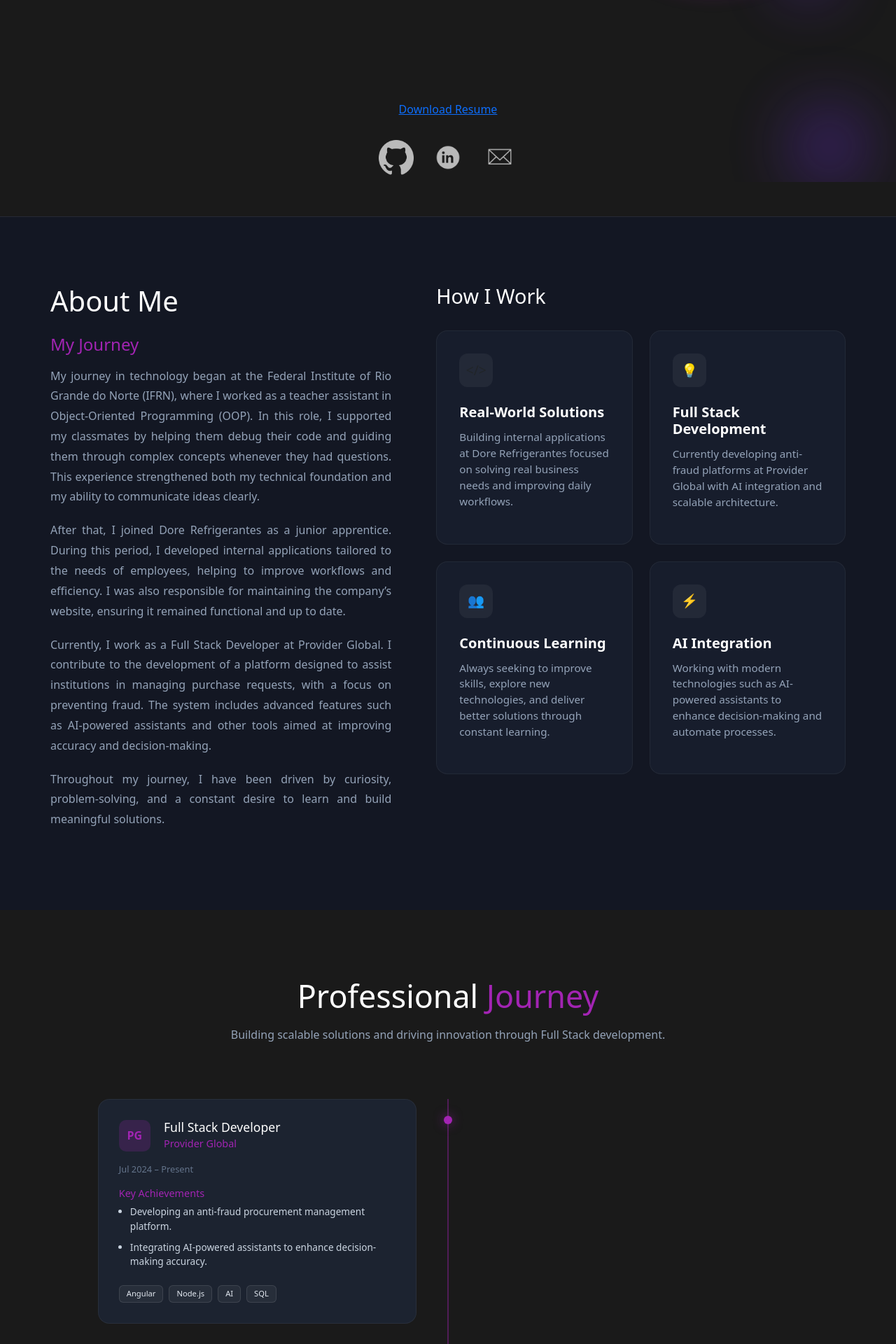
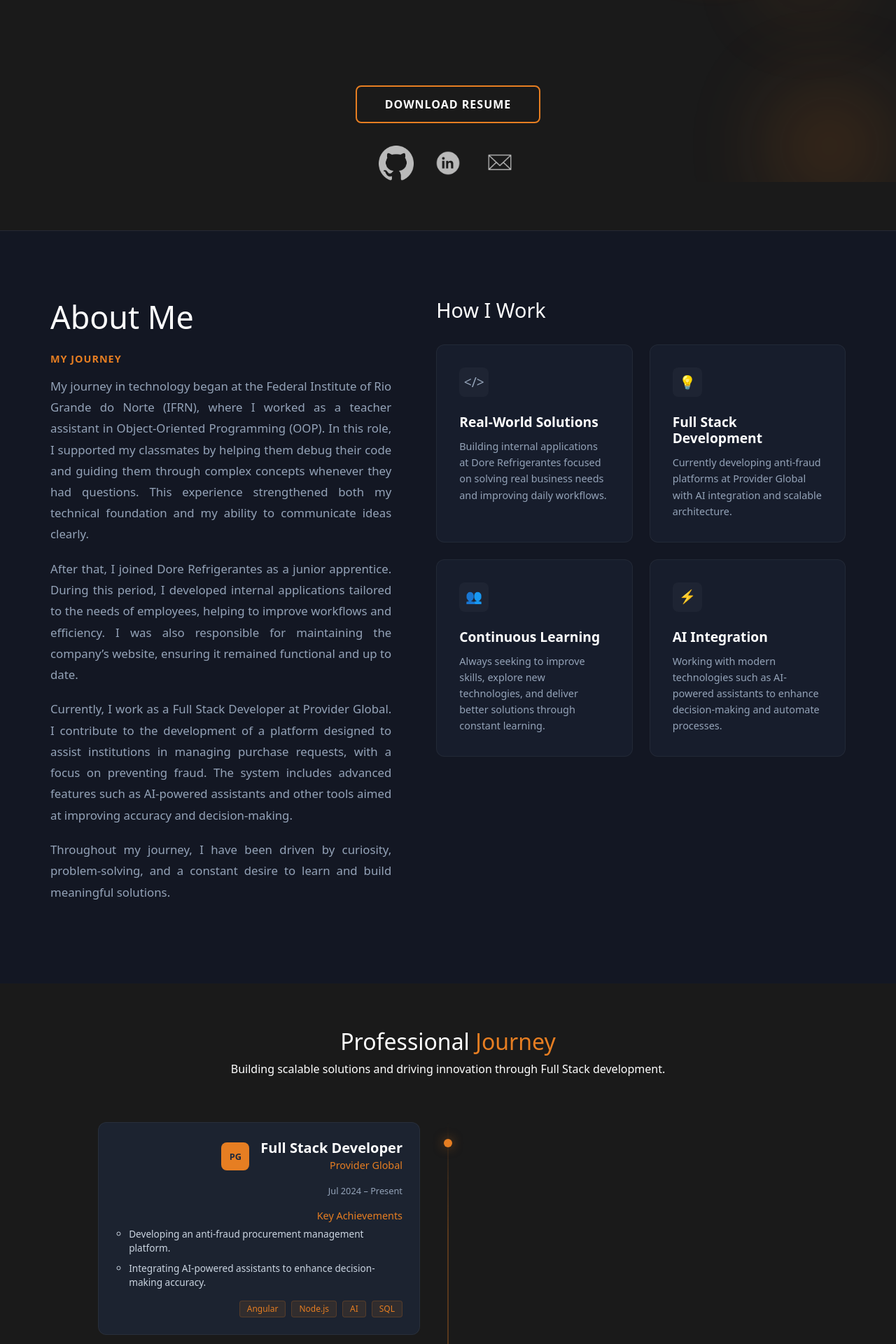
Before and after one commit to tiago-p-s-d/portfolio, an Angular app: page / in a window 1280 px wide. Shown: the part 540-2460 px from the top of the page at 70% size. Built offline with nearby package versions, Linux system fonts and the light colour scheme.

Commit message:
Changes in the color palette

```diff
--- a/src/app/components/about-me/about-me.scss
+++ b/src/app/components/about-me/about-me.scss
@@ -1,12 +1,16 @@
-$primary-purple: #a224b3;
+// Variáveis de Estilo - Nova Identidade Rust
+$primary-rust: #e67e22;
+$primary-rust-glow: rgba(230, 126, 34, 0.2);
 $text-muted: #94a3b8;
+$bg-card-glass: rgba(30, 41, 59, 0.4);
+$transition-standard: all 0.3s cubic-bezier(0.4, 0, 0.2, 1);
 
 .section-divider {
   width: 100%;
   background: rgba(15, 23, 42, 0.6);
   border-top: 1px solid rgba(255, 255, 255, 0.08);
   padding: 6rem 0;
-  margin-top: -20px;
+  // Removido o margin-top negativo para evitar bugs de sobreposição
 }
 
 .about-container {
@@ -29,14 +33,22 @@ $text-muted: #94a3b8;
     flex: 1;
 
     h2 {
-      font-size: 2.5rem;
+      font-size: clamp(2rem, 5vw, 2.8rem);
       color: white;
       margin-bottom: 1.5rem;
+
+      span {
+        color: $primary-rust;
+      }
     }
 
     h4 {
-      color: $primary-purple;
+      color: $primary-rust;
+      font-weight: 600;
+      letter-spacing: 1px;
       margin-bottom: 1rem;
+      text-transform: uppercase;
+      font-size: 0.9rem;
     }
 
     p {
@@ -44,6 +56,7 @@ $text-muted: #94a3b8;
       line-height: 1.8;
       margin-bottom: 1.2rem;
       text-align: justify;
+      font-size: 1.05rem;
     }
   }
 
@@ -58,45 +71,64 @@ $text-muted: #94a3b8;
 
     .work-grid {
       display: grid;
-      grid-template-columns: repeat(auto-fit, minmax(240px, 1fr));
+      grid-template-columns: repeat(auto-fit, minmax(260px, 1fr));
       gap: 1.5rem;
 
       .work-card {
-        background: rgba(30, 41, 59, 0.4);
+        background: $bg-card-glass;
         padding: 2rem;
-        border-radius: 16px;
+        border-radius: 12px;
         border: 1px solid rgba(255, 255, 255, 0.05);
-        transition: all 0.3s ease;
+        transition: $transition-standard;
+        display: flex;
+        flex-direction: column;
 
         &:hover {
           background: rgba(30, 41, 59, 0.7);
-          border-color: rgba($primary-purple, 0.3);
+          border-color: rgba($primary-rust, 0.4);
           transform: translateY(-5px);
+          box-shadow: 0 10px 30px -10px rgba(0, 0, 0, 0.5);
+
+          .icon-box {
+            background: rgba($primary-rust, 0.15);
+            color: $primary-rust;
+            transform: scale(1.1);
+          }
         }
 
         .icon-box {
-          width: 48px;
-          height: 48px;
-          border-radius: 12px;
+          width: 42px;
+          height: 42px;
+          border-radius: 8px;
           display: flex;
           align-items: center;
           justify-content: center;
           margin-bottom: 1.5rem;
-          background: rgba(255, 255, 255, 0.05);
+          background: rgba(255, 255, 255, 0.03);
+          color: $text-muted;
           font-size: 1.2rem;
+          transition: $transition-standard;
+
+          // Estilo para quando você usar SVGs dentro do icon-box
+          svg {
+            width: 24px;
+            height: 24px;
+            stroke-width: 1.5px;
+          }
         }
 
         h5 {
           color: white;
-          font-size: 1.25rem;
+          font-size: 1.2rem;
           margin-bottom: 0.75rem;
           font-weight: 600;
         }
 
         p {
           color: $text-muted;
-          font-size: 0.95rem;
-          line-height: 1.5;
+          font-size: 0.9rem;
+          line-height: 1.6;
+          margin: 0;
         }
       }
     }
--- a/src/app/components/bg-lights/bg-lights.scss
+++ b/src/app/components/bg-lights/bg-lights.scss
@@ -1,3 +1,7 @@
+// Variável da cor Rust para as luzes
+$light-rust: rgba(230, 126, 34, 0.6);
+$light-rust-core: rgba(211, 84, 0, 0.9);
+
 .bg-lights {
   position: fixed;
   top: 0;
@@ -12,36 +16,36 @@
 .light {
   position: absolute;
   border-radius: 50%;
-  filter: blur(45px);
+  filter: blur(60px);
 
   background: radial-gradient(
     circle,
-    rgba(123, 47, 255, 0.8) 0%,   // Núcleo forte
-    rgba(123, 47, 255, 0.3) 45%,  // Difusão média
-    transparent 80%               // Sumiço suave
+    $light-rust-core 0%,   // Núcleo quente (Rust escuro)
+    $light-rust 35%,       // Difusão principal (Rust vibrante)
+    transparent 75%        // Sumiço suave
   );
 
-  animation: pulse 6s ease-in-out forwards;
+  animation: pulse 8s ease-in-out forwards;
   transform: translate(-50%, -50%);
 
-  box-shadow: 0 0 20px rgba(123, 47, 255, 0.2);
+  box-shadow: 0 0 40px rgba(230, 126, 34, 0.1);
 }
 
 @keyframes pulse {
   0% {
     opacity: 0;
-    transform: translate(-50%, -50%) scale(0.3);
+    transform: translate(-50%, -50%) scale(0.5);
   }
-  20% {
-    opacity: 0.9;
+  30% {
+    opacity: 0.6;
+    transform: translate(-50%, -50%) scale(1.2);
+  }
+  70% {
+    opacity: 0.4;
     transform: translate(-50%, -50%) scale(1.1);
-  }
-  80% {
-    opacity: 0.7;
-    transform: translate(-50%, -50%) scale(1);
   }
   100% {
     opacity: 0;
-    transform: translate(-50%, -50%) scale(0.5);
+    transform: translate(-50%, -50%) scale(0.8);
   }
 }
--- a/src/app/components/home/home.html
+++ b/src/app/components/home/home.html
@@ -1,7 +1,7 @@
-<div class="home-container w-80 mx-auto">
-    <div class="w-30 fc-w">
+<div class="home-container">
+    <div class="fc-w">
         <h2>{{ iam$ | async }}<span class="cursor">|</span></h2>
-        <h3>Full Stack Engineer</h3>
+        <h3 class="accent-rust">Full Stack Engineer</h3>
         <h5>
             I build scalable, high-impact solutions by combining Clean Code with exceptional user experiences. My focus
             is on transforming complex challenges into high-performance products that drive real business value.
@@ -13,7 +13,7 @@
     </div>
 
     <div class="socials">
-        <a href="assets/seu-curriculo.pdf" target="_blank" class="cv-button">
+        <a href="Tiago Peixoto - en.pdf" download="Tiago_Peixoto_Resume" class="cv-button">
             Download Resume
         </a>
 
--- a/src/app/components/home/home.scss
+++ b/src/app/components/home/home.scss
@@ -1,5 +1,4 @@
-// Recomenda-se mover estas variáveis para um arquivo _variables.scss e usar @import ou @use
-$primary-purple: #a224b3;
+$primary-rust: #e67e22; // Nova cor Rust
 $transition-smooth: all 0.3s cubic-bezier(0.4, 0, 0.2, 1);
 $profile-size-desktop: 380px;
 $icon-size: 50px;
@@ -16,7 +15,6 @@ $icon-size: 50px;
   padding: 2rem;
   gap: 4rem;
 
-  // Layout Desktop (Lado a lado)
   @media (min-width: 992px) {
     flex-direction: row;
     flex-wrap: wrap;
@@ -24,7 +22,6 @@ $icon-size: 50px;
     text-align: left;
   }
 
-  // Bloco de Texto
   .fc-w {
     flex: 1;
     z-index: 1;
@@ -35,13 +32,13 @@ $icon-size: 50px;
       color: white;
 
       .cursor {
-        color: $primary-purple;
+        color: $primary-rust;
         animation: blink 1s infinite;
       }
     }
 
-    h3 {
-      color: $primary-purple;
+    h3.accent-rust {
+      color: $primary-rust;
       font-weight: 600;
       font-size: 1.5rem;
       margin-bottom: 1.5rem;
@@ -56,7 +53,6 @@ $icon-size: 50px;
     }
   }
 
-  // Container da Foto
   .profile-container {
     display: flex;
     justify-content: center;
@@ -67,41 +63,42 @@ $icon-size: 50px;
       height: clamp(280px, 40vw, $profile-size-desktop);
       border-radius: 50%;
       object-fit: cover;
-      border: 4px solid $primary-purple;
-      box-shadow: 0 0 30px rgba($primary-purple, 0.3);
+      border: 4px solid $primary-rust;
+      box-shadow: 0 0 30px rgba($primary-rust, 0.2);
       transition: $transition-smooth;
 
       &:hover {
         transform: scale(1.02);
-        box-shadow: 0 0 45px rgba($primary-purple, 0.5);
+        box-shadow: 0 0 45px rgba($primary-rust, 0.4);
       }
     }
   }
 
-  // Seção de Sociais (Ajustada para fluxo natural abaixo do texto/foto)
   .socials {
     width: 100%;
     display: flex;
     flex-direction: column;
     align-items: center;
     gap: 2rem;
-    margin-top: 0; // Removido o margin negativo problemático
 
-    button {
+    // Estilo do Botão de Download (Rust)
+    .cv-button {
+      display: inline-flex;
+      align-items: center;
       padding: 0.8rem 2.5rem;
-      border-radius: 50px;
-      border: 2px solid $primary-purple;
+      border-radius: 8px;
+      border: 2px solid $primary-rust;
       background: transparent;
       color: white;
       font-weight: 600;
+      text-decoration: none;
       text-transform: uppercase;
       letter-spacing: 1px;
-      cursor: pointer;
       transition: $transition-smooth;
 
       &:hover {
-        background: $primary-purple;
-        box-shadow: 0 5px 15px rgba($primary-purple, 0.4);
+        background: rgba($primary-rust, 0.1);
+        box-shadow: 0 5px 20px rgba($primary-rust, 0.3);
         transform: translateY(-3px);
       }
     }
@@ -120,7 +117,7 @@ $icon-size: 50px;
         &:hover {
           transform: translateY(-5px);
           opacity: 1;
-          filter: drop-shadow(0 0 8px $primary-purple);
+          filter: drop-shadow(0 0 8px $primary-rust) brightness(1.2);
         }
       }
     }
@@ -134,20 +131,9 @@ $icon-size: 50px;
     gap: 2rem;
     padding-top: 5rem;
 
-    .fc-w {
-      order: 2; // Texto vai para baixo da foto no mobile
-      display: flex;
-      flex-direction: column;
-      align-items: center;
-    }
-
-    .profile-container {
-      order: 1;
-    }
-
-    .socials {
-      order: 3;
-    }
+    .fc-w { order: 2; display: flex; flex-direction: column; align-items: center; }
+    .profile-container { order: 1; }
+    .socials { order: 3; }
   }
 }
 
--- a/src/app/components/professional-journey/professional-journey.html
+++ b/src/app/components/professional-journey/professional-journey.html
@@ -5,13 +5,11 @@
   </div>
 
   <div class="timeline-main">
-    <div class="center-line"></div>
-
     <div class="timeline-item left">
       <div class="dot"></div>
       <div class="timeline-card">
         <div class="card-header">
-          <div class="logo-placeholder purple">PG</div>
+          <div class="logo-placeholder rust-solid">PG</div>
           <div>
             <h5>Full Stack Developer</h5>
             <span class="company">Provider Global</span>
@@ -35,7 +33,7 @@
       <div class="dot"></div>
       <div class="timeline-card">
         <div class="card-header">
-          <div class="logo-placeholder blue">DR</div>
+          <div class="logo-placeholder rust-light">DR</div>
           <div>
             <h5>Junior Apprentice</h5>
             <span class="company">Dore Refrigerantes</span>
@@ -59,7 +57,7 @@
       <div class="dot"></div>
       <div class="timeline-card">
         <div class="card-header">
-          <div class="logo-placeholder green">IF</div>
+          <div class="logo-placeholder rust-outline">IF</div>
           <div>
             <h5>Graduate Teaching Assistant</h5>
             <span class="company">IFRN</span>
--- a/src/app/components/professional-journey/professional-journey.scss
+++ b/src/app/components/professional-journey/professional-journey.scss
@@ -1,38 +1,31 @@
-$primary-purple: #a224b3;
+$primary-rust: #e67e22;
 $bg-card: rgba(30, 41, 59, 0.7);
-$line-color: rgba($primary-purple, 0.4);
-$transition-smooth: all 0.3s ease;
+$line-color: rgba($primary-rust, 0.3);
 
 .timeline-container {
-  padding: 6rem 1.5rem;
+  padding: 4rem 2rem;
   color: white;
-  max-width: 1200px;
-  margin: 0 auto;
 
   .timeline-header {
     text-align: center;
-    margin-bottom: 5rem;
-    h2 {
-      font-size: clamp(2rem, 5vw, 2.8rem);
-      span { color: $primary-purple; }
-    }
-    p { color: #94a3b8; margin-top: 1rem; }
+    margin-bottom: 4rem;
+    h2 span { color: $primary-rust; }
   }
 
   .timeline-main {
     position: relative;
     max-width: 1000px;
     margin: 0 auto;
+    display: flex;
+    flex-direction: column;
 
-    // Linha vertical dinâmica
     &::before {
       content: '';
       position: absolute;
-      left: 20px; // Alinhada à esquerda no mobile por padrão
+      left: 20px;
       width: 2px;
       height: 100%;
-      background: $line-color;
-      transform: none;
+      background: linear-gradient(to bottom, transparent, $line-color 15%, $line-color 85%, transparent);
 
       @media (min-width: 768px) {
         left: 50%;
@@ -44,25 +37,23 @@ $transition-smooth: all 0.3s ease;
   .timeline-item {
     width: 100%;
     position: relative;
-    margin-bottom: 4rem;
-    display: flex;
-    padding-left: 50px; // Espaço para a linha no mobile
+    margin-bottom: 3rem;
+    padding-left: 45px;
 
     @media (min-width: 768px) {
       width: 50%;
       padding-left: 0;
     }
 
-    // O ponto na linha
     .dot {
       position: absolute;
-      left: 15px; // Alinhado com a linha de 20px (centralizado no traço)
+      left: 15px;
       top: 24px;
       width: 12px;
       height: 12px;
-      background: $primary-purple;
+      background: $primary-rust;
       border-radius: 50%;
-      box-shadow: 0 0 15px rgba($primary-purple, 0.6);
+      box-shadow: 0 0 15px rgba($primary-rust, 0.5);
       z-index: 2;
 
       @media (min-width: 768px) {
@@ -71,81 +62,75 @@ $transition-smooth: all 0.3s ease;
       }
     }
 
-    // Alinhamento Desktop
     &.left {
       @media (min-width: 768px) {
+        align-self: flex-start;
         justify-content: flex-end;
-        padding-right: 45px;
-        align-self: flex-start;
+        padding-right: 40px;
+        text-align: right;
+        display: flex;
+
+        .tech-stack { justify-content: flex-end; }
+        .card-header { justify-content: flex-end; }
       }
     }
 
     &.right {
       @media (min-width: 768px) {
         align-self: flex-end;
-        padding-left: 45px;
+        padding-left: 40px;
         margin-left: 50%;
-
-        .dot {
-          left: -6px;
-          right: auto;
-        }
+        .dot { left: -6px; right: auto; }
       }
     }
 
     .timeline-card {
       background: $bg-card;
-      backdrop-filter: blur(10px);
-      padding: 1.8rem;
-      border-radius: 16px;
+      padding: 1.5rem;
+      border-radius: 12px;
       border: 1px solid rgba(255, 255, 255, 0.05);
       width: 100%;
-      transition: $transition-smooth;
+      transition: all 0.3s ease;
 
       &:hover {
-        transform: translateY(-5px);
-        border-color: rgba($primary-purple, 0.4);
-        background: rgba(30, 41, 59, 0.8);
+        border-color: rgba($primary-rust, 0.4);
+        background: rgba(30, 41, 59, 0.9);
+        transform: translateY(-3px);
       }
 
       .card-header {
         display: flex;
+        gap: 1rem;
+        margin-bottom: 1rem;
         align-items: center;
-        gap: 1.2rem;
-        margin-bottom: 1rem;
 
         .logo-placeholder {
-          width: 45px;
-          height: 45px;
-          border-radius: 10px;
+          width: 40px;
+          height: 40px;
+          border-radius: 8px;
           display: flex;
           align-items: center;
           justify-content: center;
           font-weight: bold;
-          flex-shrink: 0;
+          font-size: 0.8rem;
 
-          &.purple { background: rgba($primary-purple, 0.2); color: $primary-purple; }
-          &.blue { background: rgba(59, 130, 246, 0.2); color: #60a5fa; }
-          &.green { background: rgba(34, 197, 94, 0.2); color: #4ade80; }
+          &.rust-solid { background: $primary-rust; color: #1e293b; }
+          &.rust-light { background: rgba($primary-rust, 0.2); color: $primary-rust; }
+          &.rust-outline { border: 1px solid $primary-rust; color: $primary-rust; }
         }
 
-        h5 { margin: 0; font-size: 1.1rem; color: white; }
-        .company { color: $primary-purple; font-size: 0.9rem; font-weight: 500; }
+        h5 { margin: 0; color: white; font-weight: 600; }
+        .company { color: $primary-rust; font-size: 0.9rem; }
       }
 
-      .date {
-        font-size: 0.8rem;
-        color: #64748b;
-        margin-bottom: 1rem;
-        display: block;
-      }
+      .date { font-size: 0.8rem; color: #94a3b8; margin: 0.5rem 0; }
 
       .achievements {
-        h6 { color: $primary-purple; margin: 1rem 0 0.5rem; font-size: 0.9rem; }
+        h6 { color: $primary-rust; margin: 1rem 0 0.5rem; font-size: 0.9rem; }
         ul {
-          padding-left: 1rem;
-          margin: 0;
-          li { font-size: 0.85rem; color: #cbd5e1; margin-bottom: 0.6rem; line-height: 1.5; }
+          padding-left: 1.2rem;
+          list-style-type: circle;
+          li { font-size: 0.85rem; color: #cbd5e1; margin-bottom: 0.5rem; text-align: left; }
         }
       }
 
@@ -153,21 +138,14 @@ $transition-smooth: all 0.3s ease;
         display: flex;
         flex-wrap: wrap;
         gap: 0.5rem;
-        margin-top: 1.5rem;
-
+        margin-top: 1rem;
         span {
-          background: rgba(255, 255, 255, 0.05);
-          color: #e2e8f0;
-          padding: 3px 10px;
-          border-radius: 6px;
-          font-size: 0.7rem;
-          border: 1px solid rgba(255, 255, 255, 0.1);
-          transition: 0.3s;
-
-          &:hover {
-            border-color: $primary-purple;
-            color: $primary-purple;
-          }
+          background: rgba($primary-rust, 0.1);
+          color: $primary-rust;
+          padding: 2px 10px;
+          border-radius: 4px;
+          font-size: 0.75rem;
+          border: 1px solid rgba($primary-rust, 0.2);
         }
       }
     }
```
Also changed, not shown: src/app/components/projects/projects.scss (+43 -33 lines), src/app/components/skills/skills.html (+11 -2 lines), src/app/components/skills/skills.scss (+26 -20 lines), 1 other file (tests, documents, lock files or other folders).
